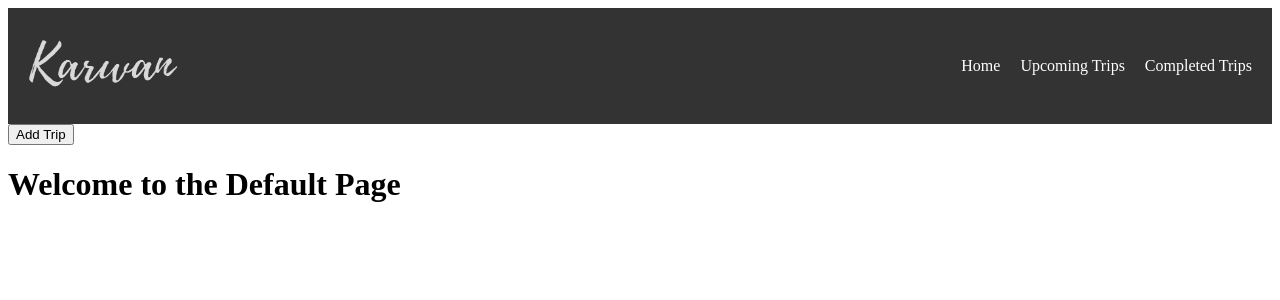
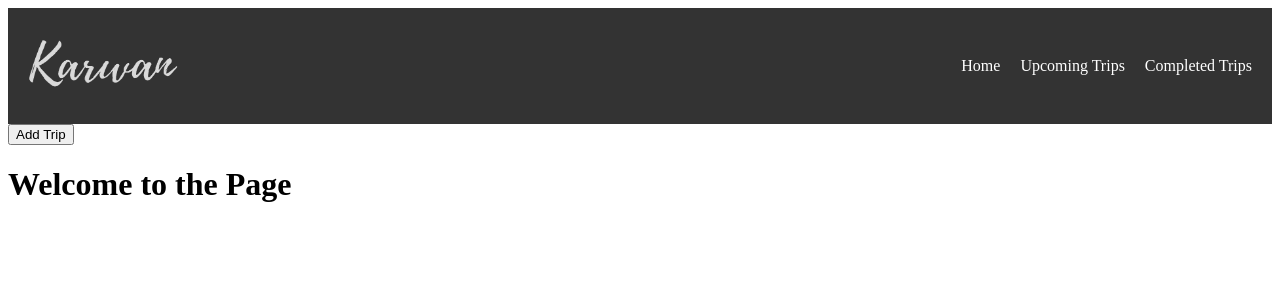
Before and after one commit to yashasviyadav1/trip-planner, a React (Create React App) app: page / in a window 1280 px wide. Shown: the top 300 px of the page. Built offline with nearby package versions, Linux system fonts and the light colour scheme.

Commit message:
Update App.js

```diff
--- a/src/App.js
+++ b/src/App.js
@@ -73,7 +73,7 @@ function App() {
 
 // Home component for the default page
 function Home() {
-  return <h1>Welcome to the Default Page</h1>;
+  return <h1>Welcome to the Page</h1>;
 }
 
 export default App;
```
